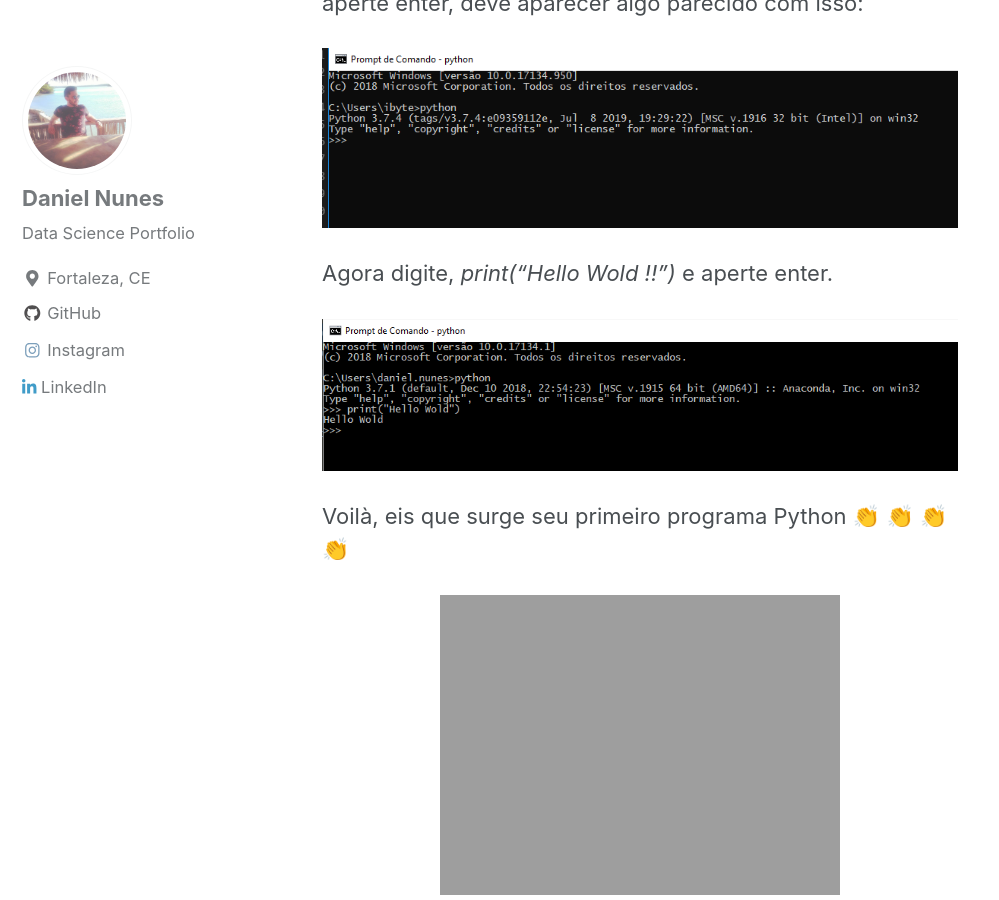
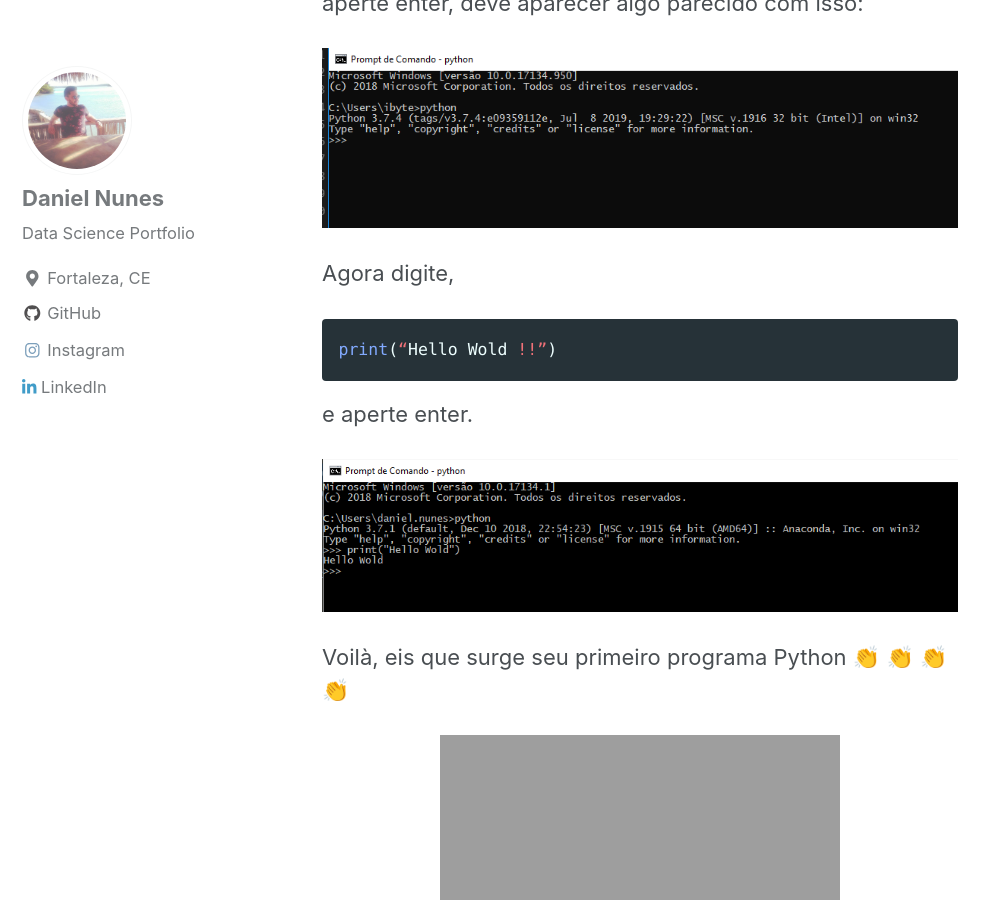
Before and after one commit to danielmnunes/danielmnunes.github.io, a Jekyll site: the page built from _posts/2019-09-16-hello-world.md, in a window 1280 px wide and 900 px high, scrolled down 655 px. Shown: the whole window, without its empty margins (0-999 px from the left). Built offline with Jekyll 4.4.1, drawn with Linux system fonts in a browser that asks for light colours; cached includes are drawn as plain includes; nearby versions of some CDN libraries; emoji names are drawn with the system emoji font; comment, search, counter and statistics services are not loaded.

Commit message:
Update 2019-09-16-hello-world.md

````diff
--- a/_posts/2019-09-16-hello-world.md
+++ b/_posts/2019-09-16-hello-world.md
@@ -14,7 +14,12 @@ Abra uma prompt de comando ou terminal, e digite *python* e aperte enter, deve a
 
 ![image-center]({{ site.url }}{{ site.baseurl }}/images/prompt.png){: .align-center}
 
-Agora digite, *print(“Hello Wold !!”)* e aperte enter.
+Agora digite,
+
+```python
+print(“Hello Wold !!”)
+```
+ e aperte enter.
 
 ![image-center]({{ site.url }}{{ site.baseurl }}/images/print.png){: .align-center}
 
````
